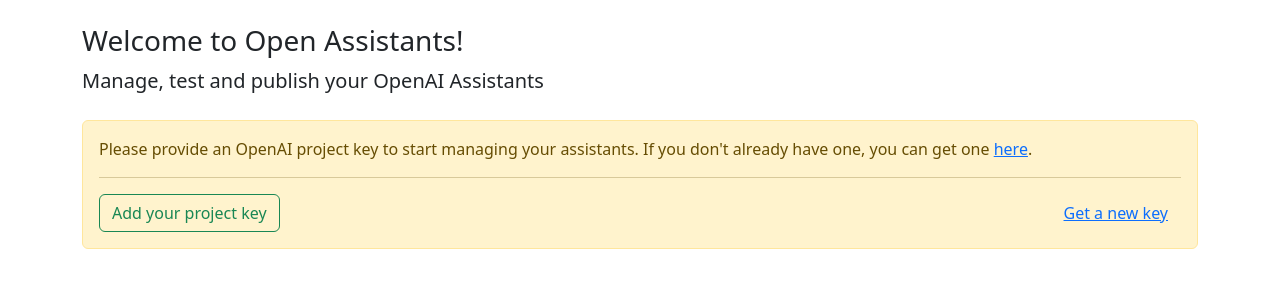
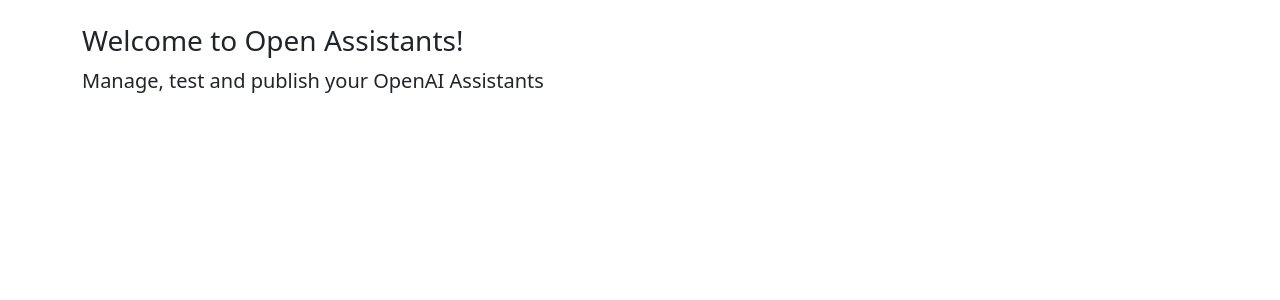
Before and after one commit to rekognize/open-assistants, a Django app: template oa/templates/home.html in a window 1280 px wide. Shown: the part 56-356 px from the top of the page. Run offline with Django 5.2, Linux system fonts and the light colour scheme; the template is opened without the code that fills it, so the values that code supplies are empty; some libraries are stand-ins or nearby versions.

Commit message:
fixed logout button and alert

```diff
--- a/oa/templates/base.html
+++ b/oa/templates/base.html
@@ -71,15 +71,13 @@
                                 </li>
 
                                 <li>
-                                    <span class="dropdown-item d-flex justify-content-between">
-                                        <form id="logout-form" method="post" action="{% url 'admin:logout' %}" style="display: inline;">
-                                            {% csrf_token %}
-                                            <button type="submit" class="btn btn-link p-0 m-0 align-baseline" style="text-decoration: none; color: inherit;">
-                                                Log out
-                                            </button>
-                                        </form>
+                                    <a href="#" class="dropdown-item d-flex justify-content-between" onclick="event.preventDefault(); document.getElementById('logout-form').submit();">
+                                        Log out
                                         <i class="bi bi-box-arrow-right"></i>
-                                    </span>
+                                    </a>
+                                    <form id="logout-form" method="post" action="{% url 'admin:logout' %}" style="display: none;">
+                                        {% csrf_token %}
+                                    </form>
                                 </li>
 
 
--- a/oa/templates/home.html
+++ b/oa/templates/home.html
@@ -13,7 +13,7 @@
 
     </div>
 
-    {% if not selected_project %}
+    {% if not selected_project and user.is_authenticated %}
 
     <div class="container mt-4">
         <div class="alert alert-warning">
@@ -24,9 +24,6 @@
                 <a class="btn btn-outline-success" href="#" data-bs-toggle="modal" data-bs-target="#manageKeysModal">
                     Add your project key
                 </a>
-                <a href="https://platform.openai.com/api-keys" class="btn btn-link ms-auto" target="_blank">
-                    Get a new key
-                </a>
             </div>
         </div>
     </div>
```
